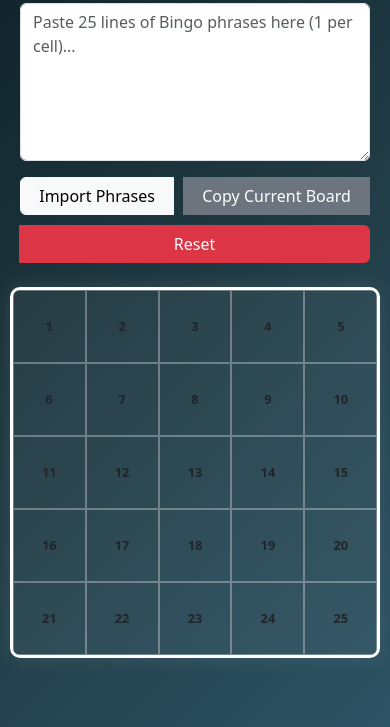
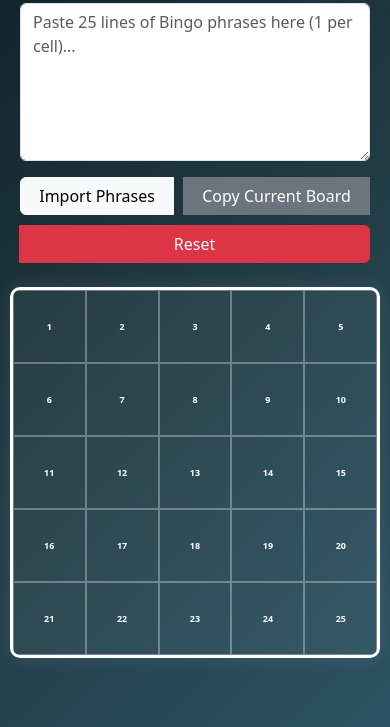
Before and after one commit to ItsAlexIK/Bingo, a plain HTML site: page index.html in a window 390 px wide. Shown: the part 117-844 px from the top of the page. Drawn offline with nearby package versions, Linux system fonts and the light colour scheme.

Commit message:
final-fix-i-promise

```diff
--- a/index.html
+++ b/index.html
@@ -36,7 +36,7 @@
         <button class="btn btn-danger" onclick="resetBingo()">Reset</button>
     </div>
 
-    <div class="bingo-card" id="bingoCard">
+    <div class="bingo-card text-white" id="bingoCard">
     </div>
 
     <script src="script.js"></script>
--- a/style.css
+++ b/style.css
@@ -111,7 +111,7 @@ textarea {
     }
 
     .bingo-cell {
-        font-size: 0.8rem;
+        font-size: 0.56rem;
         padding: 3px;
     }
 
```
